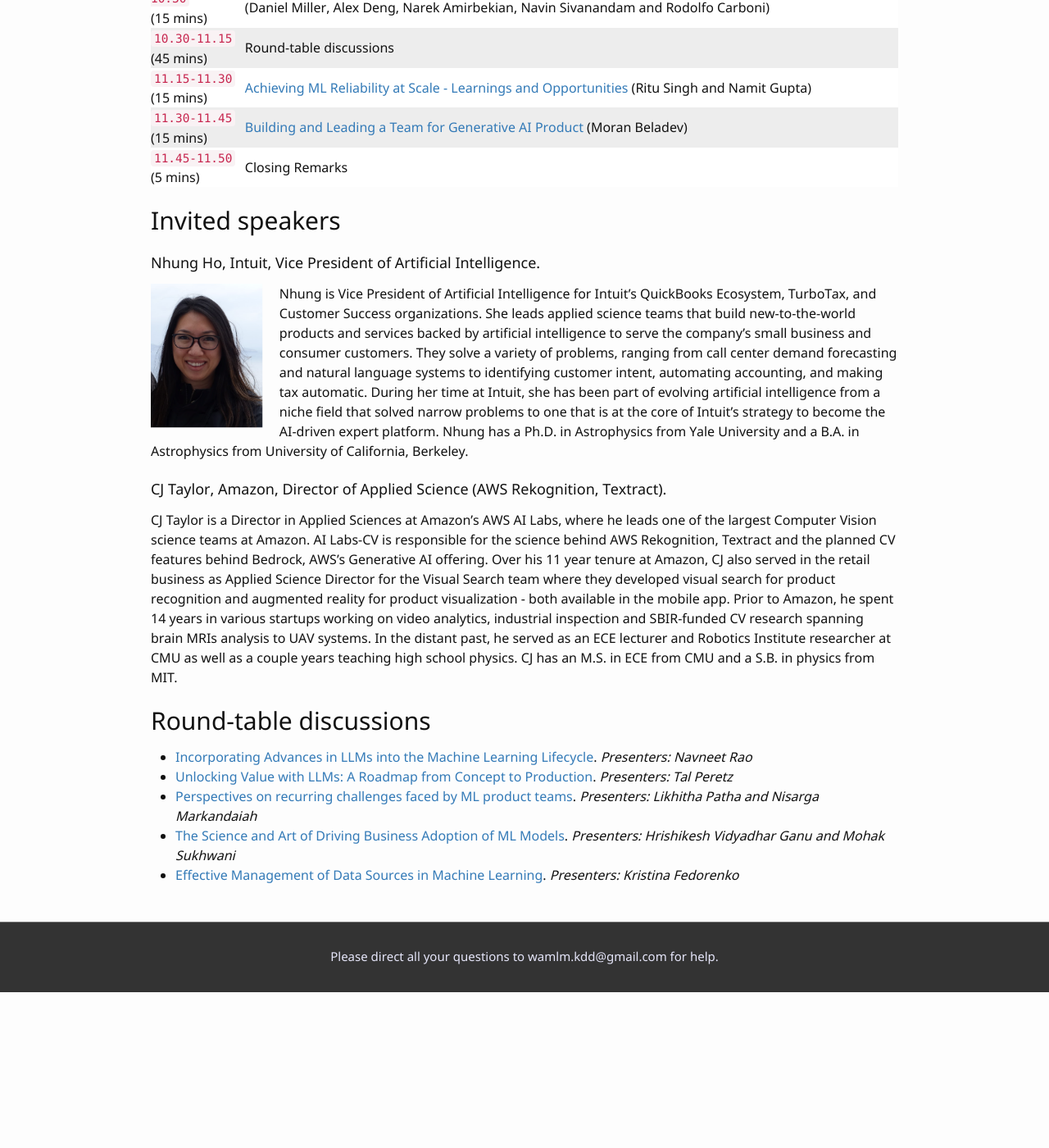
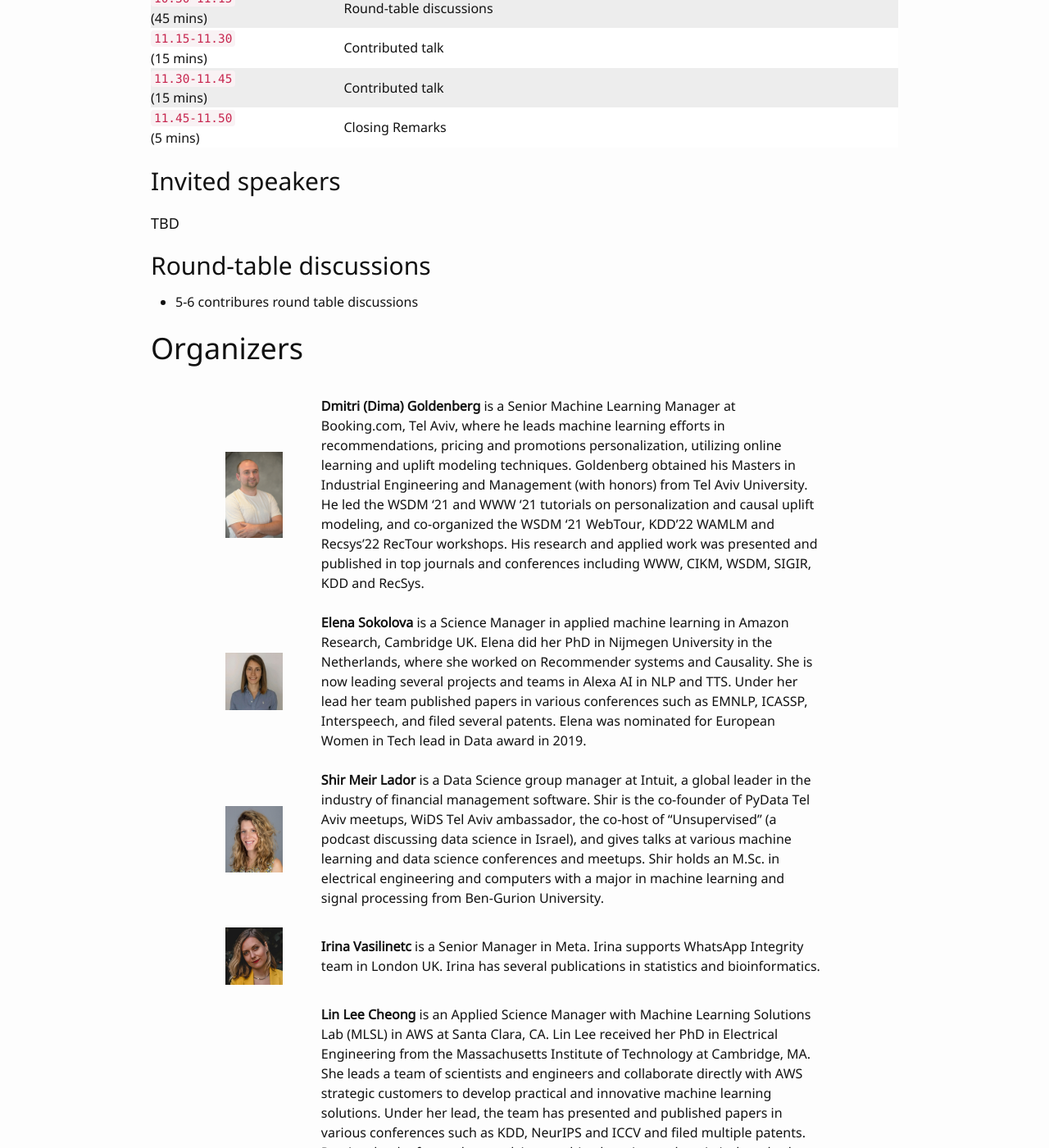
Before and after one commit to wamlm-kdd/wamlm, a Jekyll site: the page built from index.md, in a window 1280 px wide and 1400 px high, scrolled down 1597 px. Shown: the whole window at 82% size. Built offline with Jekyll 4.4.1, drawn with Linux system fonts in a browser that asks for light colours; our own code applies the rules of GitHub Pages for plain Markdown files; before the commit the page ends 2807 px from its top, so only the background shows below that; some of the changed text lies outside the part shown.

Commit message:
Update index.md

```diff
--- a/index.md
+++ b/index.md
@@ -11,17 +11,17 @@ Machine learning applications are rapidly adopted by industry leaders in any fie
 
 | | |
 |:--- |---:|
-| <a href="https://easychair.org/conferences/?conf=wamlmkdd23"> Paper submission </a> deadline | June 6th, 2023 |
+|  Paper submission deadline | May 28th, 2024 |
 |:---|---:|
-| Notification of acceptance | June 30th, 2023 |
+| Notification of acceptance | June 28th, 2024 |
 |:---|---:|
-| Workshop on Applied Machine Learning Management| August 7th 2023, 8am-12pm |
+| Workshop on Applied Machine Learning Management| August 26th 2024, 8am-12pm |
 
 </div>
 
 ## How to attend
 
-The workshop is a part of the ACM SIGKDD CONFERENCE ON KNOWLEDGE DISCOVERY AND DATA MINING that will happen in Long Beach Convention & Entertainment center 6-10 August, 2023, more information can be found on the official site of the conference: https://kdd.org/kdd2023/. In order to attend the workshop you need to register to the main conference. Registration will open soon. You don't need to submit a paper if you want to attend. The conference will be in person.
+The workshop is a part of the ACM SIGKDD CONFERENCE ON KNOWLEDGE DISCOVERY AND DATA MINING that will happen in Barcelona, August 26th, 2024, more information can be found on the official site of the conference: https://kdd.org/kdd2024/. In order to attend the workshop you need to register to the main conference. Registration will open soon. You don't need to submit a paper if you want to attend. The conference will be in person.
 
 ## 2023 Program
 <div markdown="1" class="schedule_table">
@@ -30,23 +30,23 @@ The workshop is a part of the ACM SIGKDD CONFERENCE ON KNOWLEDGE DISCOVERY AND D
 |:--- |:---|
 | `8.00-8.15` <br /> (15 mins)| Opening Remarks |
 |:--- |:---|
-| `8.15-8.45` <br /> (30 mins) | Invited talk: Nhung Ho, Intuit, Vice President of Artificial Intelligence |
+| `8.15-8.45` <br /> (30 mins) | Invited talk |
 |:--- |:---|
-| `8.45-9.15` <br />(30 mins) | Invited talk: CJ Taylor, Amazon, Director of Applied Science (AWS Rekognition, Textract) |
+| `8.45-9.15` <br />(30 mins) | Invited talk |
 |:--- |:---|
-| `9.15-9.30` <br />(15 mins) | [Exploring the Trade-Off: Centralized vs Embedded Models for ML Scientists](papers/wamlm-kdd23_paper_matteo_ruffini.pdf)  (Matteo Ruffini and Joos-Hendrik Boese) |
+| `9.15-9.30` <br />(15 mins) | Contributed talk |
 |:--- |:---|
 | `9.30-10.00` <br />(30 mins) | Coffee Break and registration for round tables |
 |:--- |:---|
-| `10.00-10.15` <br />(15 mins) | [The Art of Building ML as a Product: Key Learnings and Strategies](papers/wamlm-kdd23_paper_Shashank_Shashikant_Rao.pdf) (Shashank Shashikant Rao) |
+| `10.00-10.15` <br />(15 mins) | Contributed talk |
 |:--- |:---|
-| `10.15 - 10.30` <br /> (15 mins) | [Onebrain — microprojects for data science](papers/wamlm-kdd23_paper_Daniel_Miller.pdf) <br/> (Daniel Miller, Alex Deng, Narek Amirbekian, Navin Sivanandam and Rodolfo Carboni) |
+| `10.15 - 10.30` <br /> (15 mins) | Contributed talk |
 |:--- |:---|
 |`10.30-11.15` <br />(45 mins) | Round-table discussions |
 |:--- |:---|
-| `11.15-11.30` <br /> (15 mins) | [Achieving ML Reliability at Scale - Learnings and Opportunities](papers/wamlm-kdd23_paper_Ritu_Singh.pdf) (Ritu Singh and Namit Gupta) |
+| `11.15-11.30` <br /> (15 mins) | Contributed talk |
 |:--- |:---|
-| `11.30-11.45` <br /> (15 mins) | [Building and Leading a Team for Generative AI Product](papers/wamlm-kdd23_paper_moran_beladev.pdf) (Moran Beladev) |
+| `11.30-11.45` <br /> (15 mins) | Contributed talk |
 |:--- |:---|
 | `11.45-11.50` <br /> (5 mins) | Closing Remarks |
 
@@ -54,21 +54,31 @@ The workshop is a part of the ACM SIGKDD CONFERENCE ON KNOWLEDGE DISCOVERY AND D
 
 ## Invited speakers
 
-#### Nhung Ho, Intuit, Vice President of Artificial Intelligence.
-
-<img class="speaker_image" src="images/nhung_ho.png"/>
-
-Nhung is Vice President of Artificial Intelligence for Intuit’s QuickBooks Ecosystem, TurboTax, and Customer Success organizations. She leads applied science teams that build new-to-the-world products and services backed by artificial intelligence to serve the company’s small business and consumer customers. They solve a variety of problems, ranging from call center demand forecasting and natural language systems to identifying customer intent, automating accounting, and making tax automatic. During her time at Intuit, she has been part of evolving artificial intelligence from a niche field that solved narrow problems to one that is at the core of Intuit’s strategy to become the AI-driven expert platform. Nhung has a Ph.D. in Astrophysics from Yale University and a B.A. in Astrophysics from University of California, Berkeley.
-
-#### CJ Taylor, Amazon, Director of Applied Science (AWS Rekognition, Textract).
-
-CJ Taylor is a Director in Applied Sciences at Amazon’s AWS AI Labs, where he leads one of the largest Computer Vision science teams at Amazon. AI Labs-CV is responsible for the science behind AWS Rekognition, Textract and the planned CV features behind Bedrock, AWS’s Generative AI offering. Over his 11 year tenure at Amazon, CJ also served in the retail business as Applied Science Director for the Visual Search team where they developed visual search for product recognition and augmented reality for product visualization - both available in the mobile app. Prior to Amazon, he spent 14 years in various startups working on video analytics, industrial inspection and SBIR-funded CV research spanning brain MRIs analysis to UAV systems. In the distant past, he served as an ECE lecturer and Robotics Institute researcher at CMU as well as a couple years teaching high school physics. CJ has an M.S. in ECE from CMU and a S.B. in physics from MIT.
+#### TBD
 
 ## Round-table discussions
 
-- [Incorporating Advances in LLMs into the Machine Learning Lifecycle](papers/wamlm-kdd23_paper_Navneet_Rao.pdf). *Presenters: Navneet Rao*
-- [Unlocking Value with LLMs: A Roadmap from Concept to Production](papers/wamlm-kdd23_paper_Tal_Peretz.pdf). *Presenters: Tal Peretz*
-- [Perspectives on recurring challenges faced by ML product teams](papers/wamlm-kdd23_paper_Likhitha_Patha.pdf). *Presenters: Likhitha Patha and Nisarga Markandaiah*
-- [The Science and Art of Driving Business Adoption of ML Models](papers/wamlm-kdd23_paper_Hrishikesh_Vidyadhar.pdf). *Presenters: Hrishikesh Vidyadhar Ganu and Mohak Sukhwani*
-- [Effective Management of Data Sources in Machine Learning](papers/wamlm-kdd23_paper_Kristina_Fedorenko.pdf.pdf). *Presenters: Kristina Fedorenko*
+- 5-6 contribures round table discussions
+
+
+# Organizers
+
+<div markdown="1" class="div_main">
+
+| | |
+|:--- |:---|
+|<img class="organizer_image" src="images/Dima_Goldenberg.jpg" > | **Dmitri (Dima) Goldenberg**  is a Senior Machine Learning Manager at Booking.com, Tel Aviv, where he leads machine learning efforts in recommendations, pricing and promotions personalization, utilizing online learning and uplift modeling techniques. Goldenberg obtained his Masters in Industrial Engineering and Management (with honors) from Tel Aviv University. He led the WSDM '21 and WWW '21 tutorials on personalization and causal uplift modeling, and co-organized the WSDM '21 WebTour, KDD'22 WAMLM and Recsys'22 RecTour workshops. His research and applied work was presented and published in top journals and conferences including WWW, CIKM, WSDM, SIGIR, KDD and RecSys. |
+| | |
+| <img class="organizer_image" src="images/elena_photo.jpeg"/> | **Elena Sokolova** is a Science Manager in applied machine learning in Amazon Research, Cambridge UK. Elena did her PhD in Nijmegen University in the Netherlands, where she worked on Recommender systems and Causality. She is now leading several projects and  teams in Alexa AI in NLP and TTS. Under her lead her team published papers in various conferences such as EMNLP, ICASSP, Interspeech, and filed several patents. Elena was nominated for European Women in Tech lead in Data award in 2019.|
+| | |
+| <img class="organizer_image" src="images/shir_photo.JPG"/> | **Shir Meir Lador** is a Data Science group manager at Intuit, a global leader in the industry of financial management software. Shir is the co-founder of PyData Tel Aviv meetups, WiDS Tel Aviv ambassador, the co-host of “Unsupervised” (a podcast discussing data science in Israel), and gives talks at various machine learning and data science conferences and meetups. Shir holds an M.Sc. in electrical engineering and computers with a major in machine learning and signal processing from Ben-Gurion University.|
+| | |
+| <img class="organizer_image" src="images/irina.jpeg"/>  | **Irina Vasilinetc** is a Senior Manager in Meta. Irina supports WhatsApp Integrity team in London UK. Irina has several publications in statistics and bioinformatics. |
+| | |
+| <img class="organizer_image" >  |**Lin Lee Cheong** is an Applied Science Manager with Machine Learning Solutions Lab (MLSL) in AWS at Santa Clara, CA. Lin Lee received her PhD in Electrical Engineering from the Massachusetts Institute of Technology at Cambridge, MA. She leads a team of scientists and engineers and collaborate directly with AWS strategic customers to develop practical and innovative machine learning solutions. Under her lead, the team has presented and published papers in various conferences such as KDD, NeurIPS and ICCV and filed multiple patents. Previously, she focused on applying machine learning and statistical methods to the semiconductor industry.  |
+| | |
+| <img class="organizer_image" src="images/mohak.jpeg" >  | **Mohak Sukhwani** is a Staff Data Scientist and Manager at Myntra, Bangalore India. He leads a team of scientists focusing on AI/ML solutions for Supply Chain Management, Pricing and various other business domains. Mohak obtained his masters in Computer Science from IIIT Hyderabad, focusing on Computer Vision and Robotics. His research work is published in major venues, including  KDD, ICRA, ECCV, ICPR and BMVC.  |
+| | |
+| <img class="organizer_image" src="images/saloni.JPG" >  | **Saloni Potdar** is a Senior AI/ML Manager in Apple’s Siri and Information Intelligence team. She leads the development of natural language processing and machine learning techniques that power interactions across Siri and Spotlight Search. She works on LLMs, knowledge graphs, question answering, entity linking and synthetic data generation, and deploying these algorithms at scale. Prior to this, she was a Senior Technical Staff Member and Senior Manager at IBM Watson where she developed algorithms for IBM's conversational AI product - Watson Assistant. She has won several awards and was also a semi-finalist on MIT’s TR 35 under 35 in 2022. She was recognized as a Master Inventor at IBM for filing over 30 patents and pushing the boundaries of patent excellence. She has published over 15 research papers at top conferences like AAAI, NAACL, EMNLP and ACL. She got her Masters degree from Language Technologies Institute at Carnegie Mellon University in 2014.
+
 </div>
```
